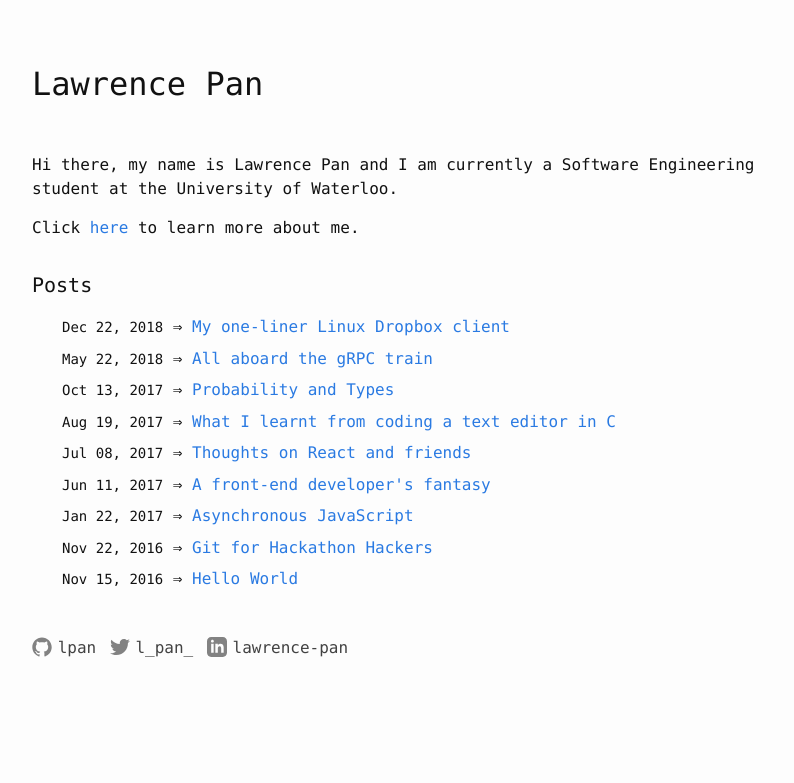
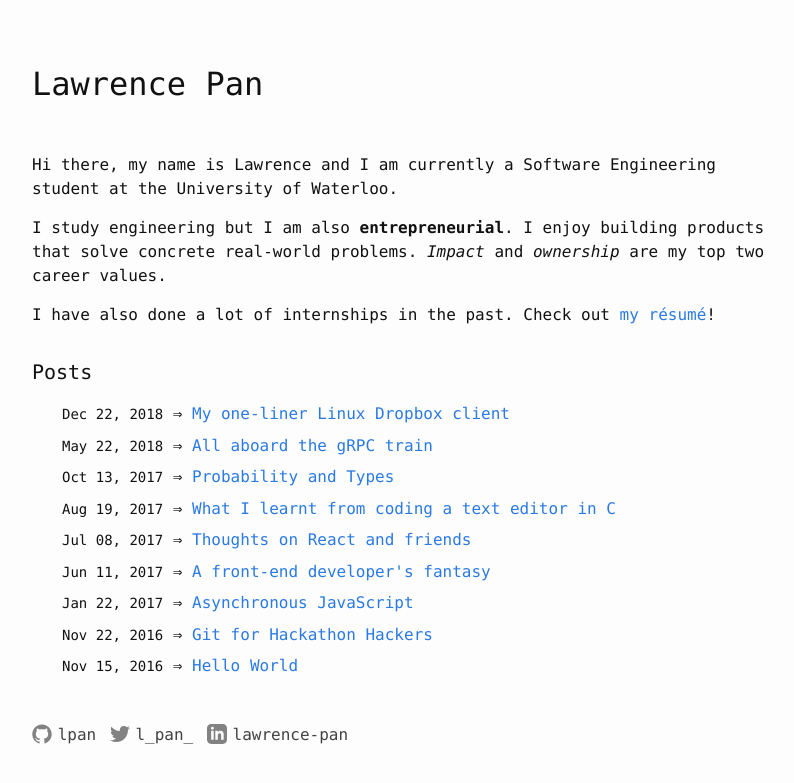
Before and after one commit to lpan/lpan.github.io, a Jekyll site: the page built from index.html, in a window 1280 px wide. Shown: the top 783 px of the page, without its empty margins (238-1032 px from the left). Built offline with Jekyll 4.4.1, drawn with Linux system fonts in a browser that asks for light colours.

Commit message:
get rid of about page

```diff
--- a/_includes/intro.md
+++ b/_includes/intro.md
@@ -1,4 +1,9 @@
-Hi there, my name is Lawrence Pan and I am currently a Software Engineering
+Hi there, my name is Lawrence and I am currently a Software Engineering
 student at the University of Waterloo.
 
-Click [here](/about) to learn more about me.
+I study engineering but I am also **entrepreneurial**. I enjoy building products
+that solve concrete real-world problems. *Impact* and *ownership* are my top two
+career values.
+
+I have also done a lot of internships in the past. Check out [my résumé]({{
+site.resume_url }})!
```
Also changed, not shown: about.md (deleted, +0 -22 lines).
